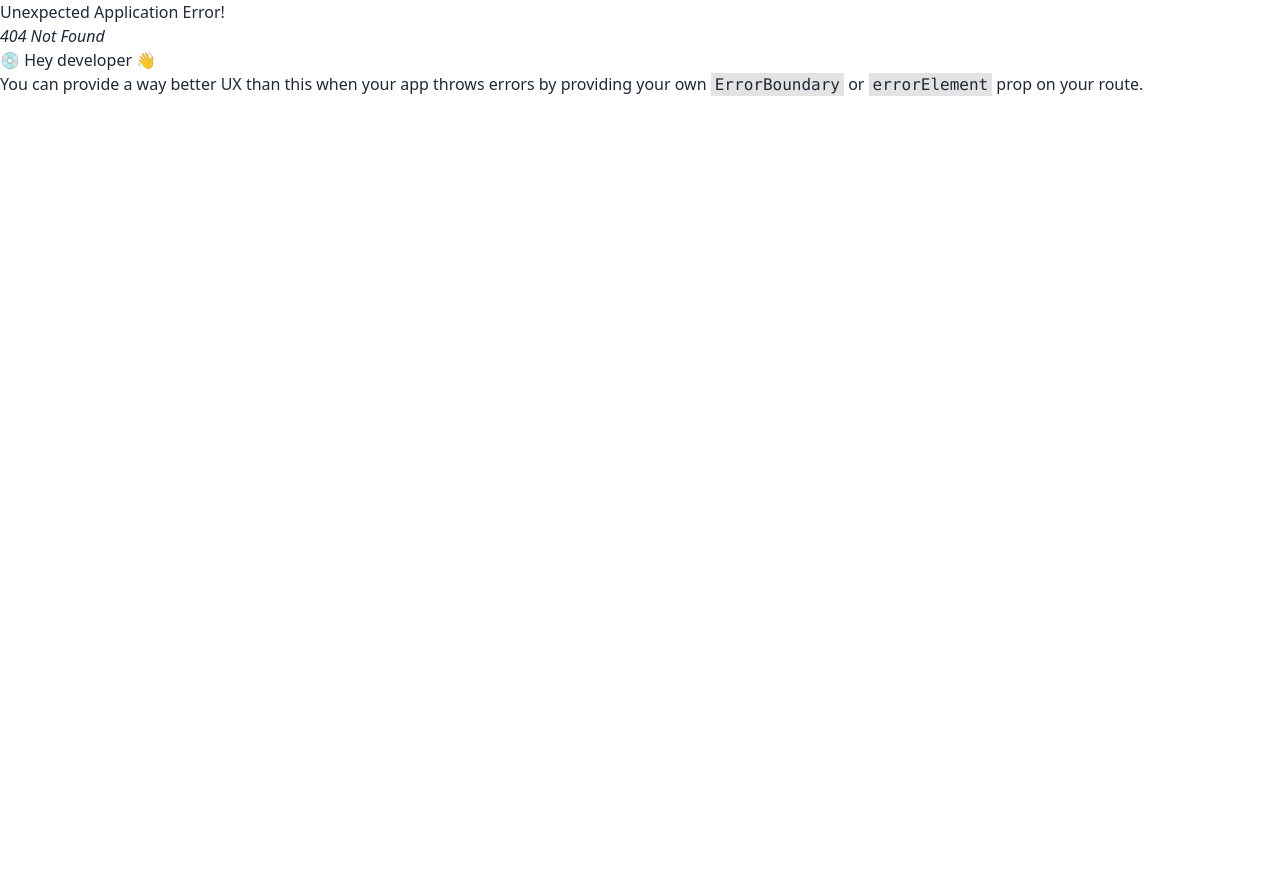
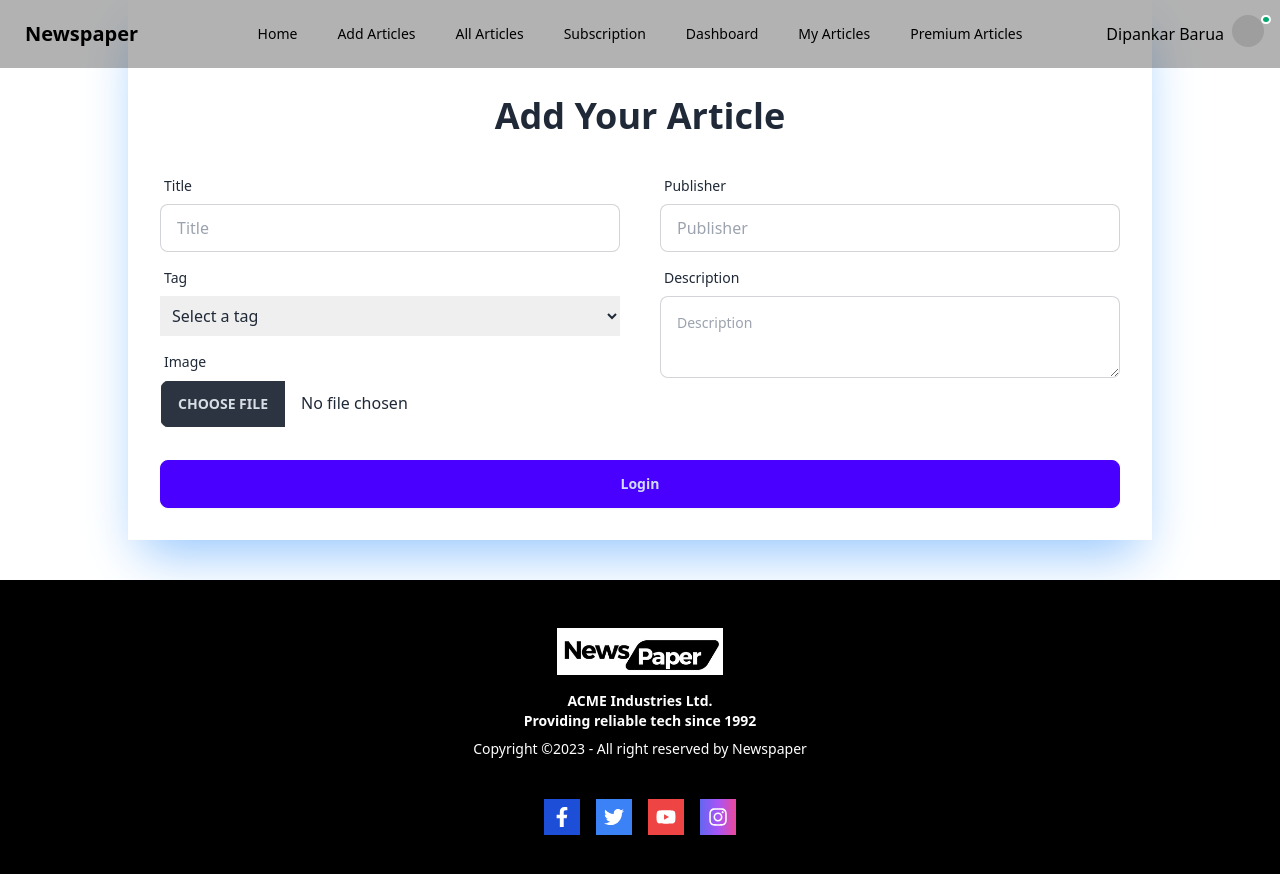
Before and after one commit to DipuBarua/newspaper-fullstack-client, a React (Vite) app: page /addArticle in a window 1280 px wide. Before the commit this address had no page. Before the commit the page ends 800 px from the top, so only its background shows below. Built offline with nearby package versions, Linux system fonts and the light colour scheme; no server answers; grey boxes are pictures that could not be loaded.

Commit message:
created axios hook, add article pagewith img upload to imgbb and data uploaded to db

```diff
--- a/package.json
+++ b/package.json
@@ -10,15 +10,18 @@
     "preview": "vite preview"
   },
   "dependencies": {
+    "axios": "^1.6.2",
     "localforage": "^1.10.0",
     "match-sorter": "^6.3.1",
     "moment": "^2.29.4",
     "react": "^18.2.0",
     "react-dom": "^18.2.0",
     "react-helmet-async": "^2.0.1",
+    "react-hook-form": "^7.48.2",
     "react-icons": "^4.12.0",
     "react-router-dom": "^6.20.0",
     "sort-by": "^1.2.0",
+    "sweetalert2": "^11.10.1",
     "swiper": "^11.0.5"
   },
   "devDependencies": {
--- a/src/Routes/Routes.jsx
+++ b/src/Routes/Routes.jsx
@@ -1,6 +1,7 @@
 import { createBrowserRouter } from "react-router-dom";
 import Root from "../Layout/Root";
 import Home from "../page/Home/Home/Home";
+import AddArticle from "../page/AddArticle/AddArticle";
 
 const routes = createBrowserRouter([
     {
@@ -12,6 +13,10 @@ const routes = createBrowserRouter([
                 path: "/",
                 element: <Home></Home>
             },
+            {
+                path: "/addArticle",
+                element: <AddArticle></AddArticle>
+            }
         ]
     },
 ]);
--- /dev/null
+++ b/src/hooks/useAxiosPublic.jsx
@@ -0,0 +1,11 @@
+import axios from "axios";
+
+const axiosPublic = axios.create({
+    baseURL: "http://localhost:5000",
+})
+
+const useAxiosPublic = () => {
+    return axiosPublic;
+};
+
+export default useAxiosPublic;
--- /dev/null
+++ b/src/page/AddArticle/AddArticle.jsx
@@ -0,0 +1,134 @@
+import { useForm } from "react-hook-form"
+import useAxiosPublic from "../../hooks/useAxiosPublic";
+import Swal from "sweetalert2";
+
+const image_hosting_key = import.meta.env.VITE_IMAGE_HOSTING_KEY;
+const image_hosting_api = `https://api.imgbb.com/1/upload?key=${image_hosting_key}`;
+
+const AddArticle = () => {
+
+    const { register, handleSubmit, reset } = useForm();
+    const axiosPublic = useAxiosPublic();
+
+    const onSubmit = async (data) => {
+        // console.log(data);
+        const imgFile = { image: data.image[0] }
+        // console.log(imgFile);
+        const res = await axiosPublic.post(image_hosting_api, imgFile, {
+            headers: {
+                "content-type": "multipart/form-data",
+            }
+        });
+        console.log(res.data);
+
+        // after uploading img to imgbb, now we have to post data to server
+        if (res.data.success) {
+            const articleInfo = {
+                title: data.title,
+                tag: data.tag,
+                publisher: data.publisher,
+                description: data.description,
+                image: res.data.data.display_url,
+
+            }
+
+            const infoRes = await axiosPublic.post("/articles", articleInfo);
+            console.log(infoRes.data);
+
+            reset();
+
+            if (infoRes.data.insertedId) {
+                Swal.fire({
+                    position: "top-end",
+                    icon: "success",
+                    title: "Your article has been uploaded successfully",
+                    showConfirmButton: false,
+                    timer: 1500
+                });
+            }
+        }
+    }
+
+    return (
+        <div>
+            <div className="w-4/5 mx-auto shadow-2xl shadow-blue-300 bg-base-100 mb-10">
+
+                <h2 className=" pt-24 text-4xl font-bold text-center">Add Your Article</h2>
+
+                <form onSubmit={handleSubmit(onSubmit)} className=" card-body">
+                    <div className=" md:flex gap-10 w-full">
+
+                        <div className=" flex-1 space-y-2">
+                            {/* Title  */}
+                            <div className="form-control">
+                                <label className="label">
+                                    <span className="label-text">Title</span>
+                                </label>
+                                <input type="text" {...register("title", { required: true })} placeholder="Title" className="input input-bordered" required />
+                            </div>
+
+                            {/* tags  */}
+                            <div className="form-control">
+                                <label className="label">
+                                    <span className="label-text">Tag</span>
+                                </label>
+                                <select defaultValue={'default'} {...register("tag", { required: true })} className=" p-2">
+                                    <option disabled value="default">Select a tag</option>
+                                    <option value="politics">Politics</option>
+                                    <option value="food">Food</option>
+                                    <option value="education">Education</option>
+                                    <option value="sports">Sports</option>
+                                    <option value="lifestyle">Lifestyle</option>
+                                    <option value="environment">Environment</option>
+                                    <option value="social">Social Issues</option>
+                                    <option value="health">Health</option>
+                                    <option value="science">Science</option>
+                                    <option value="business ">Business </option>
+                                    <option value="technology">Technology</option>
+                                    <option value="religion">Religion</option>
+                                </select>
+                            </div>
+
+                            {/* Image  */}
+                            <div className="form-control">
+                                <label className="label">
+                                    <span className="label-text">Image</span>
+                                </label>
+                                <input type="file" {...register("image", { required: true })} className=" file-input" required />
+                            </div>
+                        </div>
+
+
+                        <div className="flex-1 space-y-2">
+                            {/* publisher  */}
+                            <div className="form-control">
+                                <label className="label">
+                                    <span className="label-text">Publisher</span>
+                                </label>
+                                <input type="text" {...register("publisher", { required: true })} placeholder="Publisher" className="input input-bordered" required />
+                            </div>
+                            {/* description  */}
+                            <div className="form-control">
+                                <label className="label">
+                                    <span className="label-text">Description</span>
+                                </label>
+                                <textarea type="text" {...register("description", { required: true })} placeholder="Description" className="textarea textarea-bordered textarea-md w-full max-w-xl" required />
+                            </div>
+
+                        </div>
+
+                    </div>
+
+                    <div className="form-control mt-6">
+                        <button className="btn btn-primary">Login</button>
+                    </div>
+
+                </form>
+            </div>
+
+
+        </div>
+    );
+};
+
+export default AddArticle;
--- a/src/page/Shared/Navbar/Navbar.jsx
+++ b/src/page/Shared/Navbar/Navbar.jsx
@@ -3,7 +3,7 @@ import { Link } from "react-router-dom";
 const Navbar = () => {
     const navItems = <>
         <li><Link to={"/"}>Home</Link></li>
-        <li><Link to={"/"}>Add Articles</Link></li>
+        <li><Link to={"/addArticle"}>Add Articles</Link></li>
         <li><Link to={"/"}>All Articles</Link></li>
         <li><Link to={"/"}>Subscription</Link></li>
         <li><Link to={"/"}>Dashboard</Link></li>
```
Also changed, not shown: 2 other files (tests, documents, lock files or other folders).
